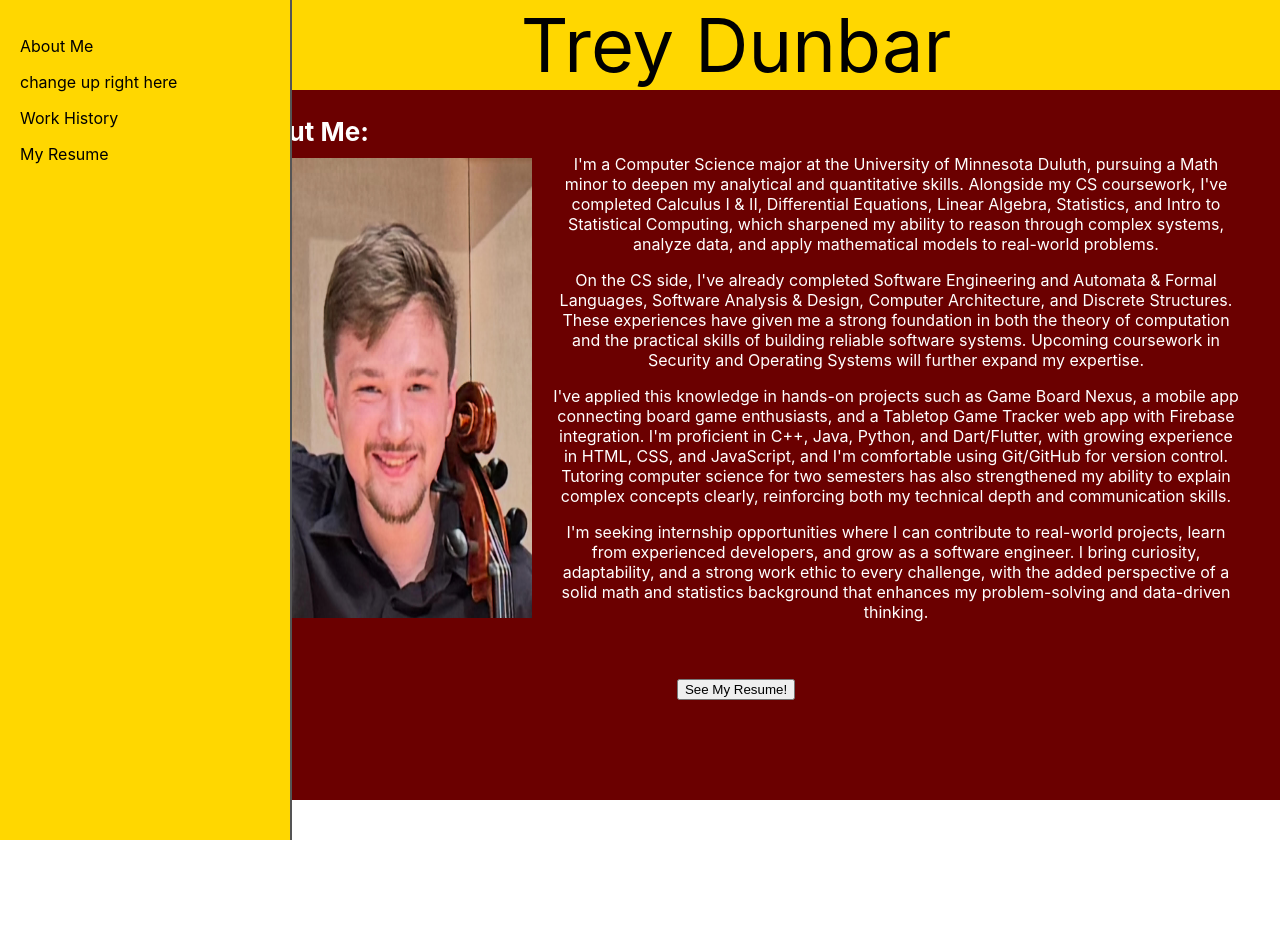
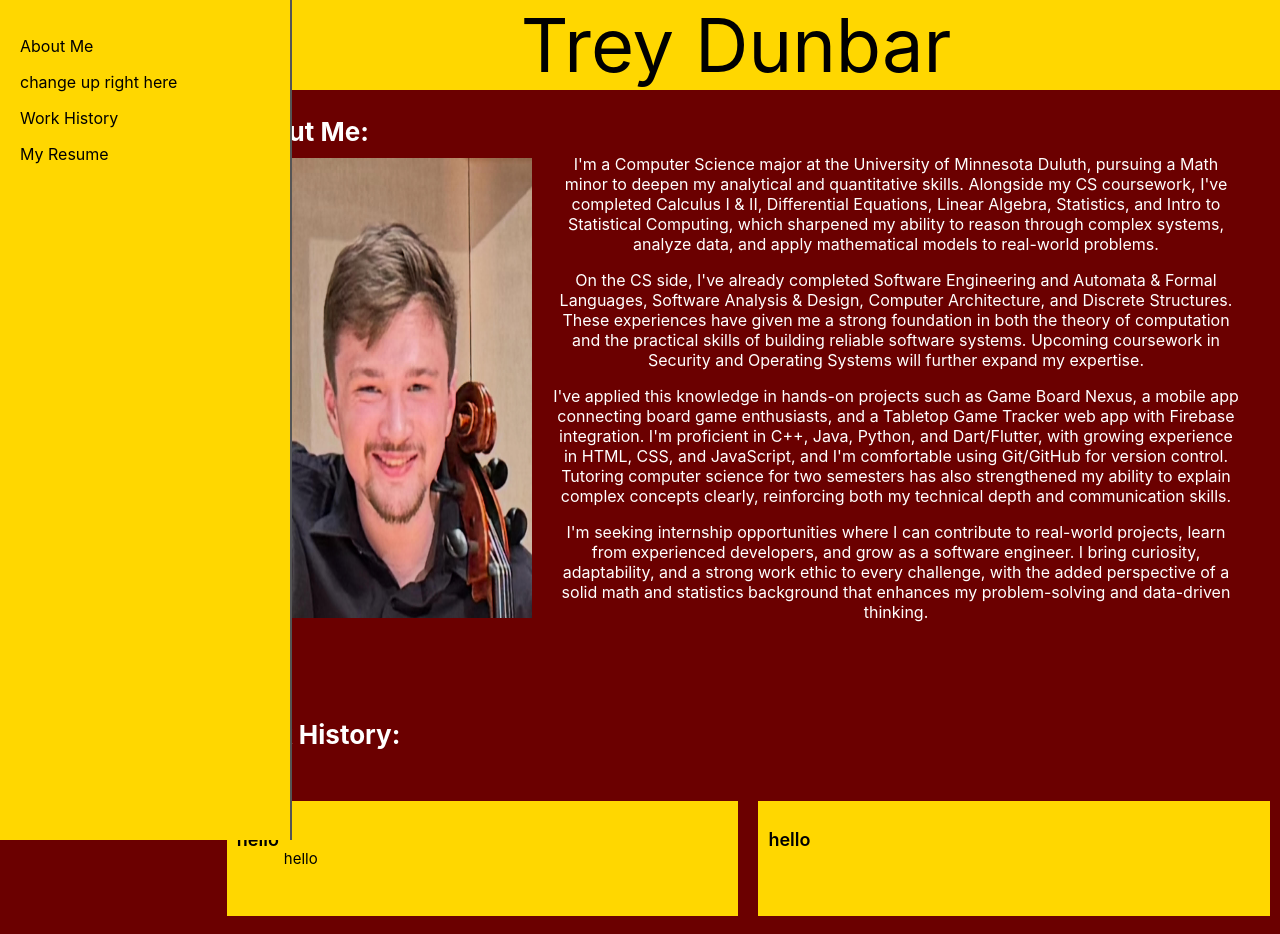
Before and after one commit to dunba149/resumeWebsite, a React (Create React App) app: page / in a window 1280 px wide. Shown: the top 934 px of the page. Before the commit the page ends 800 px from the top, so only its background shows below. Built offline with nearby package versions, Linux system fonts and the light colour scheme.

Commit message:
added a work History Section and created the basic layout for it

```diff
--- a/src/App.css
+++ b/src/App.css
@@ -1,14 +1,16 @@
 .App {
   text-align: center;
   width: 85vw;
+  height: auto;
   margin-left: auto;
+
 
 }
 
 
 .app-layout {
   display: flex;
-  height: 100vh;
+  height: auto;
   background-color: #6b0000;
 }
 
@@ -67,3 +69,67 @@
 
 
 }
+.ResumeButton {
+  font-style:normal;
+  padding: 10px;
+  background-color: gold;
+  cursor: pointer;
+  border-radius: 8px;
+  box-shadow: 0 4px 10px black;
+
+}
+.ResumeButton:hover{
+  background-color: goldenrod;
+}
+.WorkHistoryColumns{
+  display: grid;
+  grid-template-columns: repeat(2, 1fr);
+  gap: 20px;
+  padding: 10px;
+  width: 81.5vw;
+  height: auto;
+  margin-left: auto;
+
+
+
+}
+.Section {
+  display: flex;
+  padding: 5px;
+  color: black;
+  background-color: gold;
+
+}
+.WorkHistoryTitle {
+  display: flex;
+  padding: 15px;
+  color: black;
+  text-align: Left;
+  width: 81.25vw;
+  margin-left: auto;
+  height: auto;
+  font-weight: 700;
+  font-size: calc(10px + 2vmin);
+  color: white;
+
+}
+
+.Header{
+  display: flex;
+  padding: 5px;
+  color: black;
+  text-align: Left;
+  font-weight: 600;
+  font-size: calc(10px + 1vmin);
+  color: black;
+}
+
+.Description {
+  display: flex;
+  padding: 5px;
+  color: black;
+  text-align: Left;
+  font-weight: 400;
+  font-size: 15px;
+  color: black;
+}
--- a/src/App.js
+++ b/src/App.js
@@ -66,10 +66,27 @@ function MyDescription() {
 function WorkHistory () {
   return (
 
-    <div>
+   <div className='WorkHistoryColumns'>
 
-
+   <div className='Section'>
+    <p className='Header'>
+      hello
+      <p className = 'Description'>
+        hello
+      </p>
+    </p>
     </div>
+    <div className='Section'>
+    <p className='Header'>
+      hello
+    </p>
+    </div>
+    <div className='Section'>
+    <p className='Header'>
+      hello
+    </p>
+    </div>
+   </div>
   );
 }
 
@@ -95,11 +112,16 @@ function App() {
         <Introduction/>
         <AboutMe/>
         <MyDescription/>
+        <p className='WorkHistoryTitle'>
+    Work History:
+    </p>
         <WorkHistory/>
-        <button
-        onClick={() => window.open( "https://drive.google.com/file/d/1PGdTQ20wvCBvQlYjCU4523KnN6_rI9wk/view?usp=sharing", "_blank")}
+        <button className="ResumeButton"
+        onClick={() => window.open( "https://drive.google.com/file/d/1PGdTQ20wvCBvQlYjCU4523KnN6_rI9wk/view?usp=sharing", "_blank")
+
+        }
         >
-          See My Resume!
+          See My Resume! yup
         </button>
 
       </div>
```
